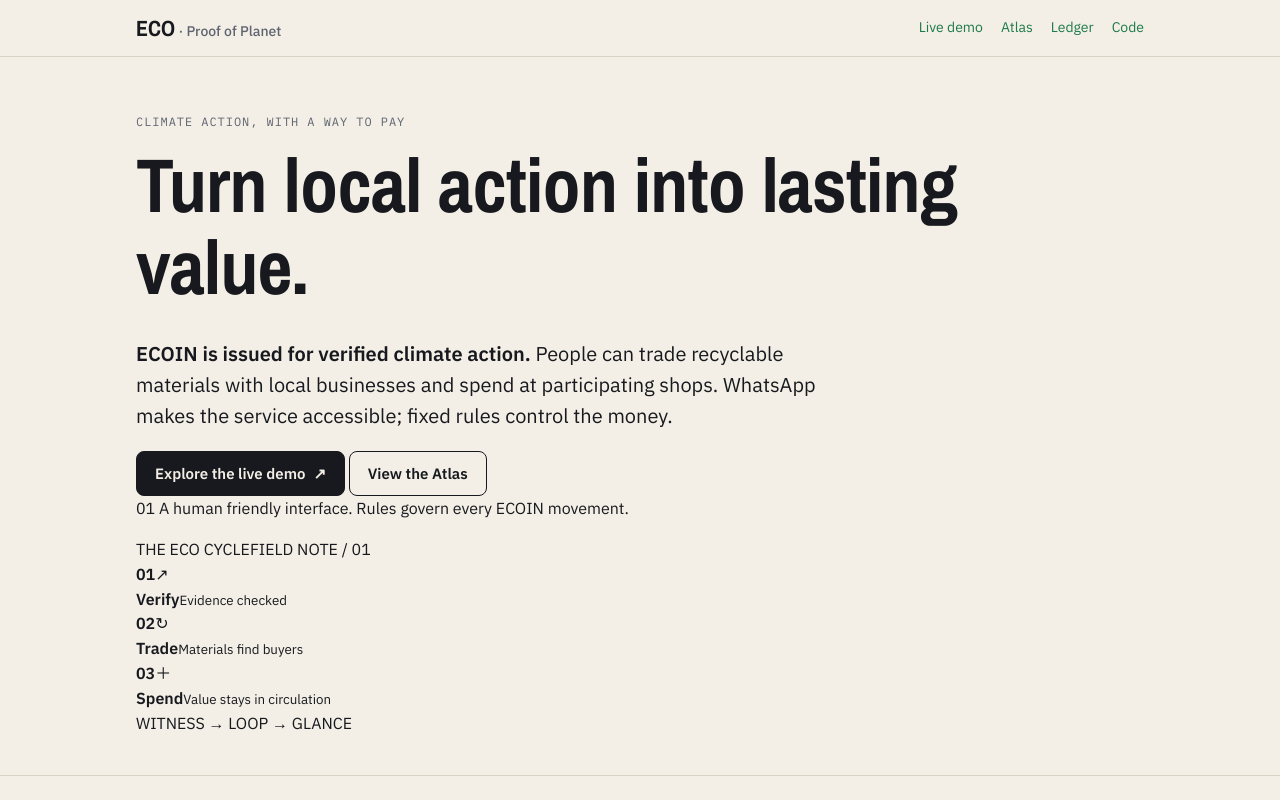
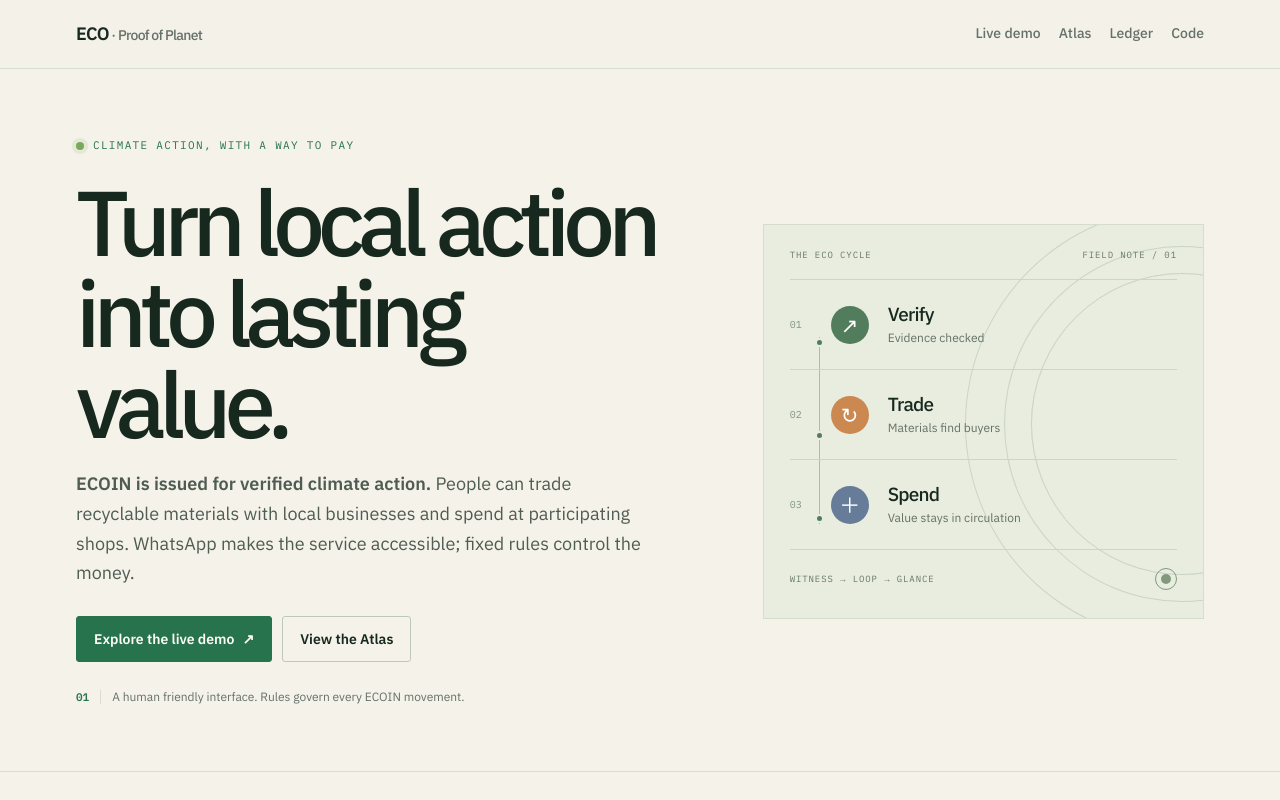
Before and after one commit to paulmalik431-ctrl/proof-of-planet, a website: page web/index.html in a window 1280 px wide. Shown: the top 800 px of the page. Drawn offline with nearby package versions, Linux system fonts and the light colour scheme; no server answers.

Commit message:
style(web): apply editorial field-guide system

```diff
--- a/web/style.css
+++ b/web/style.css
@@ -132,3 +132,55 @@ tr.bad td { background: var(--red-soft); }
 .phones .chips, .phones .thread, .phones .composer { min-width: 0; }
 .wrap.wide { max-width: 1440px; }
 @media (min-width: 1200px) { .phones { grid-template-columns: repeat(4, minmax(0, 1fr)); } }
+
+/* ECO landing page: editorial field guide */
+:root {
+  --paper: #f5f2e9; --card: #fffdf8; --ink: #17291f; --muted: #647168; --line: #d9ded2;
+  --green: #26734d; --green-soft: #e4eee3;
+}
+body { background: var(--paper); color: var(--ink); }
+.wrap { max-width: 1160px; }
+nav.top { background: rgba(245,242,233,.95); border-color: var(--line); }
+nav.top .wrap { height: 68px; }
+nav.top .brand { font-family: "IBM Plex Sans", sans-serif; font-size: 18px; letter-spacing: -.04em; }
+nav.top a { color: var(--muted); font-weight: 500; }
+nav.top a:hover, a:hover { color: var(--green); }
+.hero { padding: 68px 0 64px; border-bottom: 1px solid var(--line); }
+.hero-grid { display: grid; grid-template-columns: minmax(0, 1.15fr) minmax(330px, .85fr); gap: clamp(32px, 7vw, 92px); align-items: center; }
+.hero-copy h1 { max-width: 650px; font: 500 clamp(52px, 7.8vw, 92px)/.99 "IBM Plex Sans", system-ui, sans-serif; letter-spacing: -.075em; margin: 22px 0 20px; }
+.hero-copy .lede { max-width: 570px; font-size: 18px; line-height: 1.65; color: #4e5c52; }
+.hero-copy .label { display: flex; align-items: center; gap: 9px; color: var(--green); font-size: 11px; letter-spacing: .12em; }
+.live-dot { width: 8px; height: 8px; border-radius: 50%; background: #7ba85d; box-shadow: 0 0 0 4px #7ba85d22; }
+.hero-actions { display: flex; flex-wrap: wrap; gap: 10px; margin: 28px 0 26px; }
+.btn { border-radius: 3px; padding: 13px 17px; font-size: 14px; transition: transform .16s ease, background .16s ease; }
+.btn:hover { transform: translateY(-2px); }
+.btn:not(.ghost) { background: var(--green); border-color: var(--green); color: #fffdf8; }
+.btn.ghost { border-color: #bec9bd; color: var(--ink); }
+.hero-note { display: flex; align-items: center; gap: 11px; color: var(--muted); font-size: 12px; margin: 0; }
+.note-mark { color: var(--green); font: 600 11px "IBM Plex Mono", monospace; border-right: 1px solid var(--line); padding-right: 11px; }
+.hero-art { position: relative; min-height: 395px; padding: 24px 26px; background: #e8eddf; border: 1px solid #d4ddce; overflow: hidden; isolation: isolate; }
+.hero-art::before { content: ""; position: absolute; width: 300px; height: 300px; border: 1px solid #c9d5c4; border-radius: 50%; right: -130px; top: 48px; box-shadow: 0 0 0 26px #e8eddf, 0 0 0 27px #c9d5c4, 0 0 0 65px #e8eddf, 0 0 0 66px #c9d5c4; z-index: -1; }
+.art-top, .art-bottom { display: flex; justify-content: space-between; color: #667968; font: 500 9px "IBM Plex Mono", monospace; letter-spacing: .1em; }
+.art-top { padding-bottom: 19px; border-bottom: 1px solid #cbd6c8; }
+.cycle-line { position: absolute; left: 55px; top: 112px; bottom: 94px; width: 1px; background: #a9bea9; }
+.cycle-line i { position: absolute; left: -4px; width: 9px; height: 9px; background: #527d5d; border: 2px solid #e8eddf; border-radius: 50%; }
+.cycle-line i:nth-child(1) { top: 1px; }.cycle-line i:nth-child(2) { top: 50%; }.cycle-line i:nth-child(3) { bottom: 1px; }
+.cycle-step { position: relative; display: grid; grid-template-columns: 28px 44px 1fr; align-items: center; gap: 13px; min-height: 90px; border-bottom: 1px solid #cbd6c8; }
+.cycle-step > b { color: #819483; font: 500 10px "IBM Plex Mono", monospace; }
+.cycle-icon { display: grid; place-items: center; width: 38px; height: 38px; border-radius: 50%; font-size: 21px; font-weight: 400; color: #fff; background: #527d5d; }
+.cycle-icon.loop { background: #cb8951; }.cycle-icon.spend { background: #667c99; }
+.cycle-step strong { display: block; font: 500 19px "IBM Plex Sans", sans-serif; letter-spacing: -.04em; }
+.cycle-step small { display: block; margin-top: 3px; color: #647168; font-size: 12px; }
+.art-bottom { align-items: center; padding-top: 18px; }.art-sun { width: 22px; height: 22px; border: 1px solid #83997e; border-radius: 50%; position: relative; }.art-sun::after { content: ""; position: absolute; inset: 5px; background: #83997e; border-radius: 50%; }
+section { padding: 60px 0; border-color: var(--line); }
+section .label { font-size: 10px; letter-spacing: .12em; }
+section h2 { font: 500 clamp(30px, 4.2vw, 48px)/1.08 "IBM Plex Sans", sans-serif; letter-spacing: -.055em; max-width: 760px; margin: 10px 0 22px; }
+.card { background: var(--card); border-color: var(--line); border-radius: 3px; box-shadow: 0 2px 10px #253d2810; }
+.problem { border: 0; border-top: 2px solid #91a88e; padding: 19px 5px; background: transparent; box-shadow: none; }
+.problem b { color: var(--green); font: 500 20px "IBM Plex Sans", sans-serif; }
+.engine { min-height: 250px; border-top: 3px solid #6b8d6c; }.engine:nth-child(2) { border-top-color: #cb8951; }.engine:nth-child(3) { border-top-color: #667c99; }.engine:nth-child(4) { border-top-color: #a27b52; }
+.engine h3 { font: 500 34px "IBM Plex Sans", sans-serif; letter-spacing: -.06em; }.engine .verb { font-size: 10px; letter-spacing: .13em; }
+#stats .card { padding: 22px; border-radius: 3px; } #stats b { font: 500 38px/1 "IBM Plex Sans", sans-serif; letter-spacing: -.06em; color: var(--green); } #stats span { display: block; margin-top: 9px; max-width: 150px; line-height: 1.4; }
+.big-quote { max-width: 570px; font: 500 clamp(32px, 5vw, 58px)/1.05 "IBM Plex Sans", sans-serif; letter-spacing: -.06em; }
+.gate { border-color: var(--line); }.gate::before { content: "●"; color: var(--green); font-size: 12px; }.fee { border-color: var(--line); } footer { border-top: 1px solid var(--line); }
+@media (max-width: 760px) { .hero { padding: 48px 0 42px; }.hero-grid { grid-template-columns: 1fr; gap: 34px; }.hero-copy h1 { max-width: 560px; font-size: clamp(50px, 14vw, 72px); }.hero-art { min-height: 360px; padding: 20px; }.cycle-line { left: 49px; } section { padding: 44px 0; } }
```
